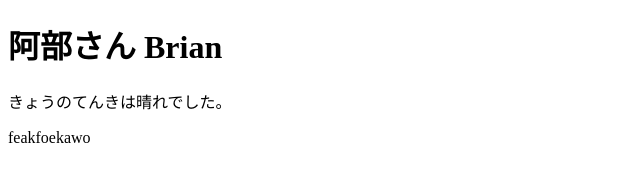
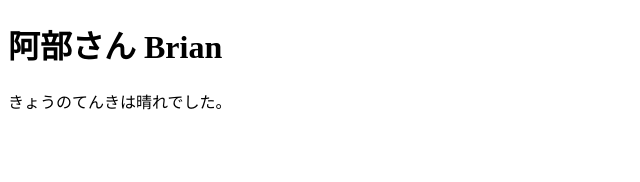
Before and after one commit to KawabeTakuya/github_tutorial, a plain HTML site: page index.html in a window 1280 px wide. Shown: the whole page, without its empty margins (0-640 px from the left). Drawn offline with Linux system fonts and the light colour scheme.

Commit message:
🐛タイピングミスの修正

```diff
--- a/index.html
+++ b/index.html
@@ -10,7 +10,6 @@
     <h1>阿部さん Brian</h1>
     <div><p>きょうのてんきは晴れでした。</p></div>
   </body>
-  feakfoekawo
   <script>
     console.log("新しい機能追加");
   </script>
```
